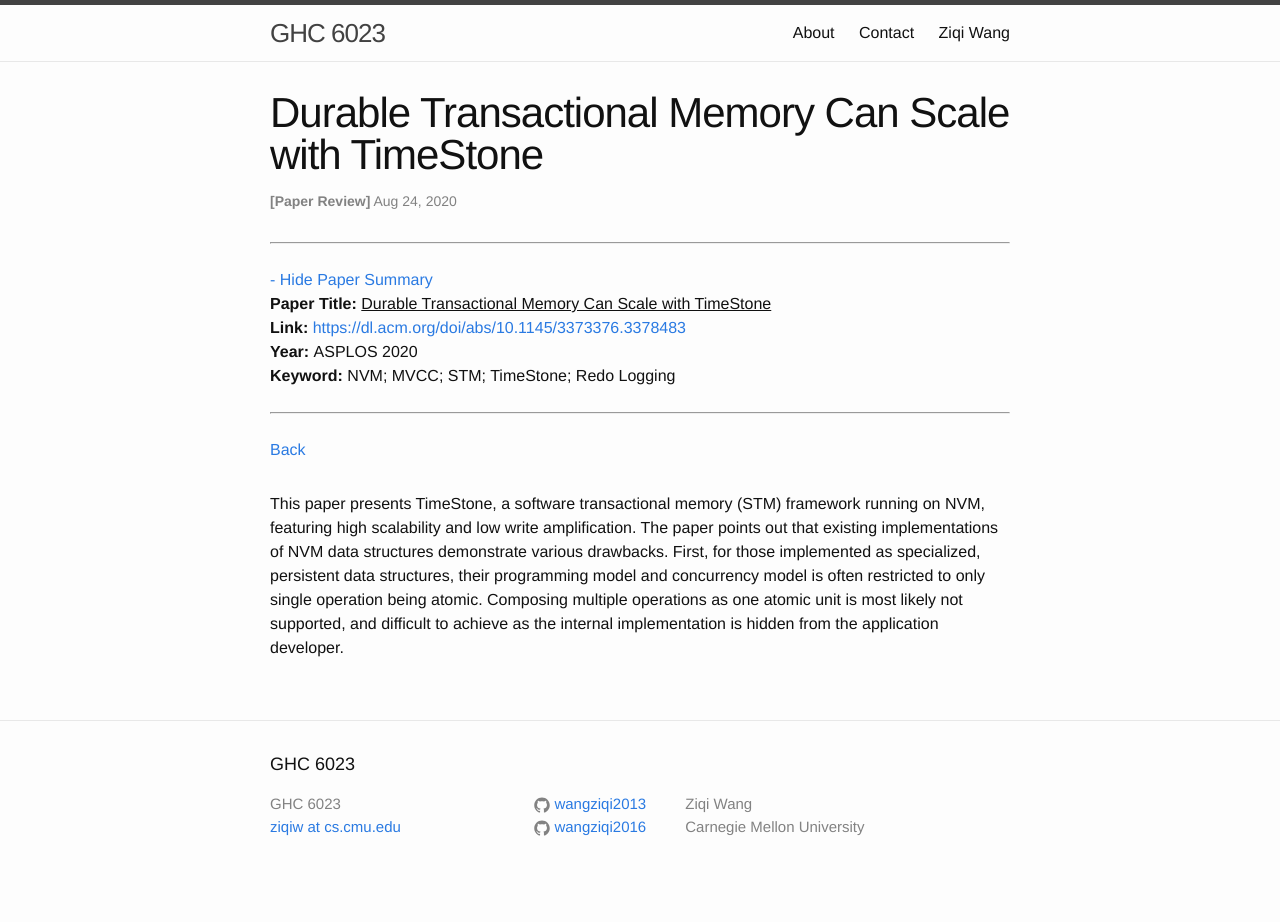
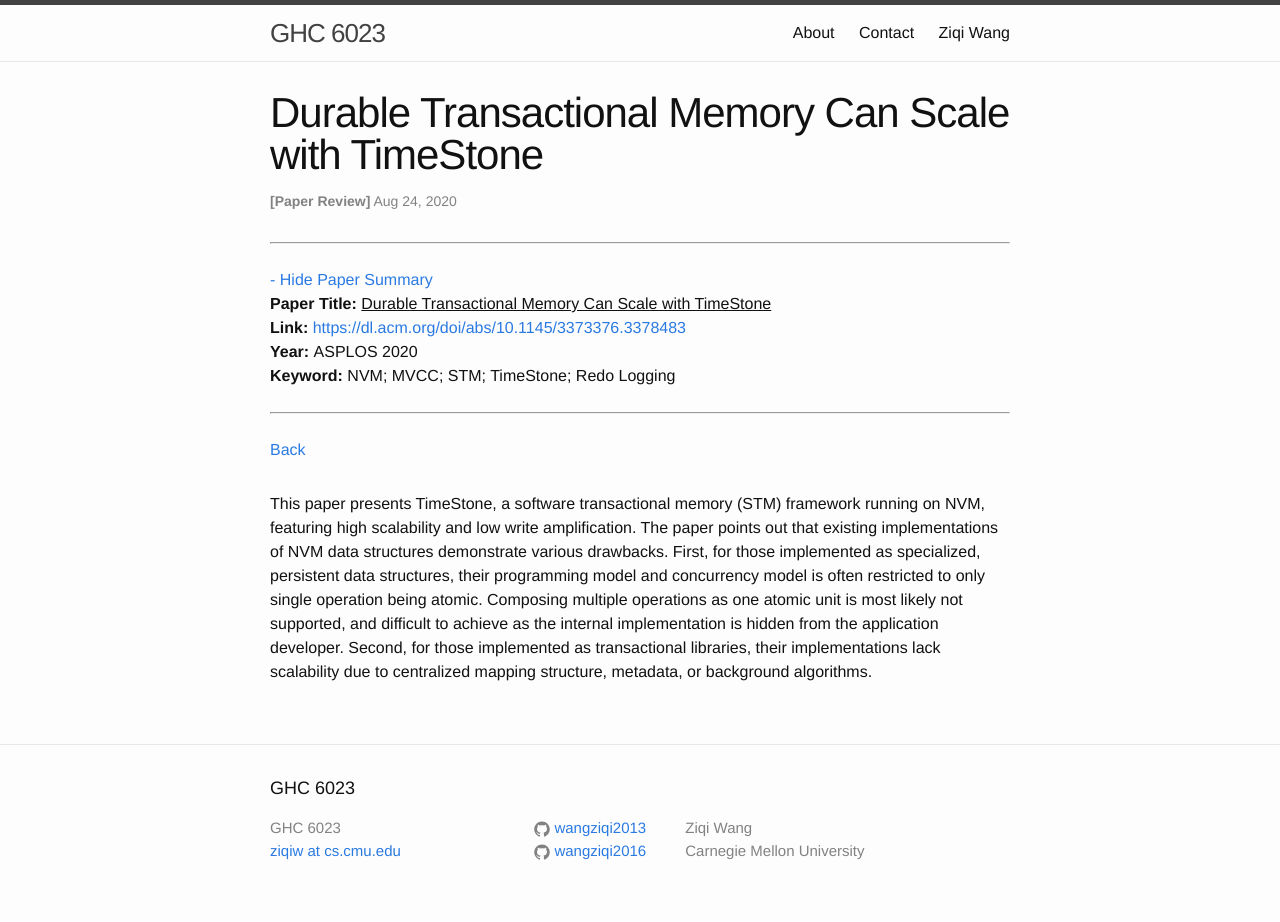
Before and after one commit to wangziqi2013/wangziqi2013.github.io, a Jekyll site: the page built from _posts/2020-08-24-timestone.markdown, in a window 1280 px wide. Built offline with Jekyll 4.4.1, drawn with Linux system fonts in a browser that asks for light colours; before the commit the page ends 900 px from its top, so only the background shows below that.

Commit message:
Adding second reason

```diff
--- a/_posts/2020-08-24-timestone.markdown
+++ b/_posts/2020-08-24-timestone.markdown
@@ -19,3 +19,5 @@ drawbacks.
 First, for those implemented as specialized, persistent data structures, their programming model and concurrency model
 is often restricted to only single operation being atomic. Composing multiple operations as one atomic unit is most
 likely not supported, and difficult to achieve as the internal implementation is hidden from the application developer.
+Second, for those implemented as transactional libraries, their implementations lack scalability due to centralized
+mapping structure, metadata, or background algorithms.
```
